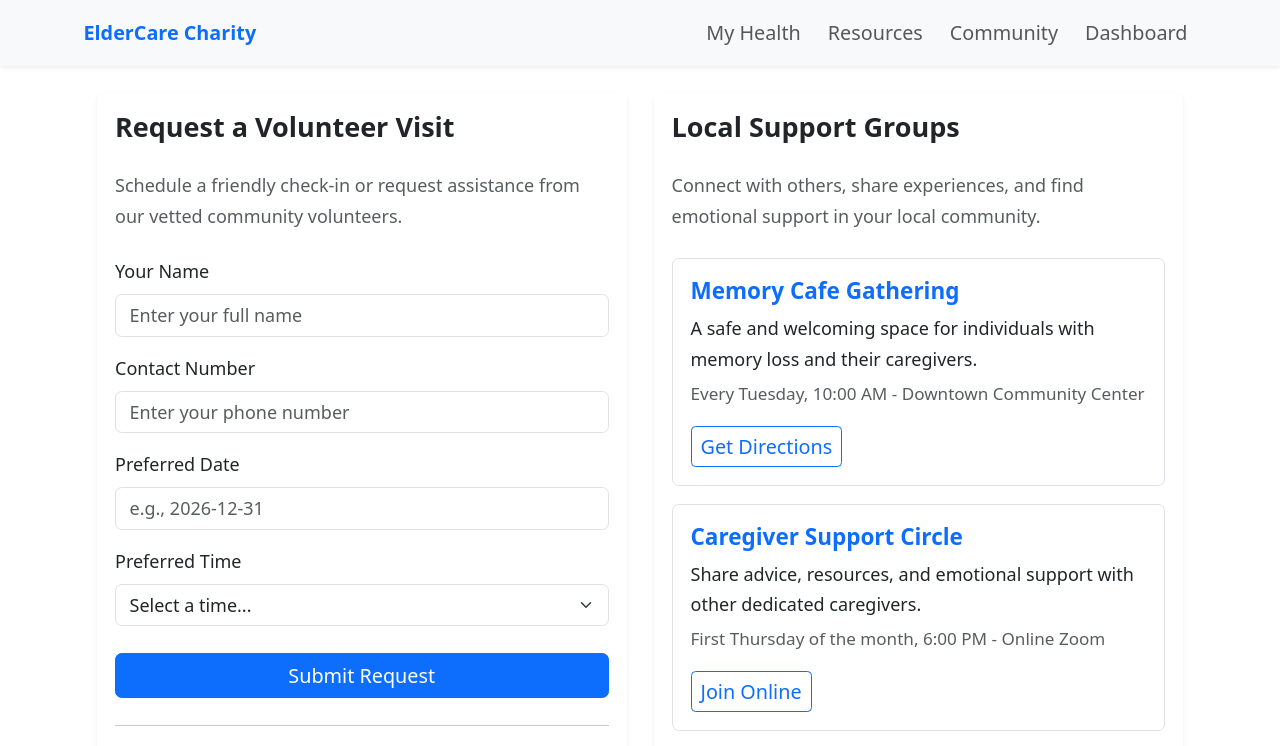
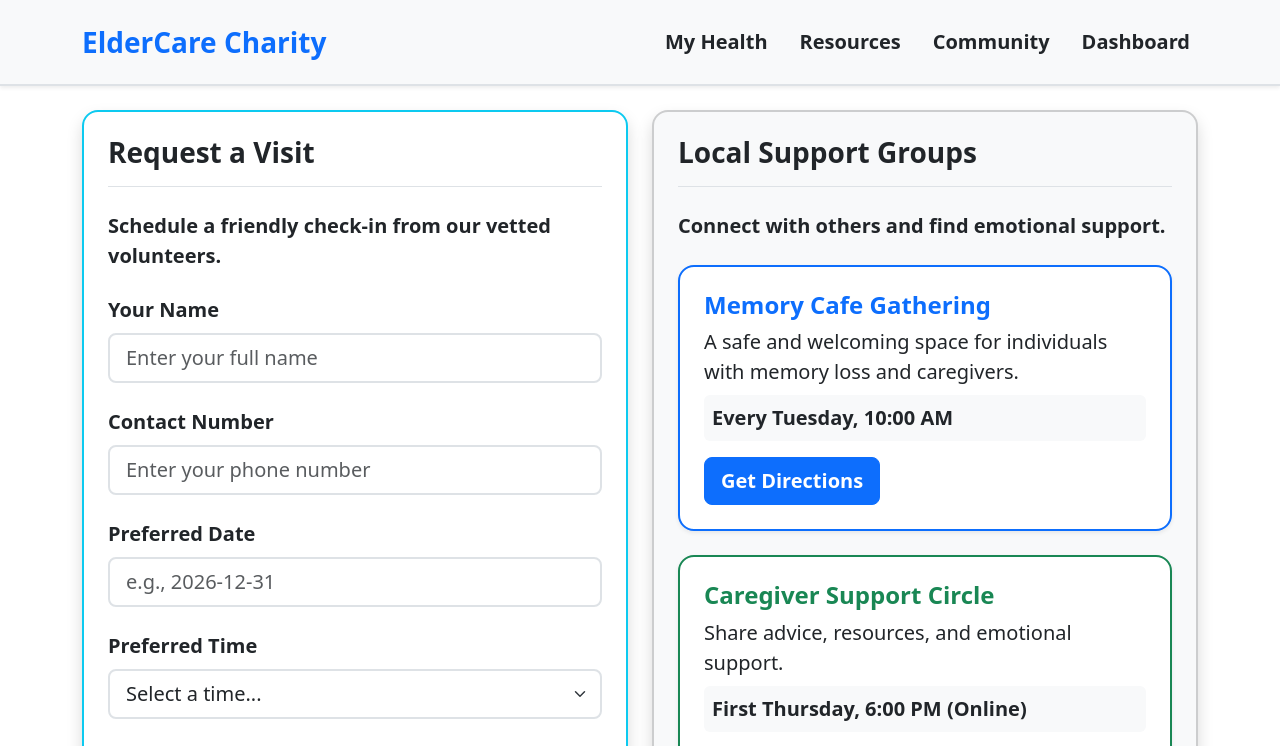
Before and after one commit to hwan0378/FIT5032_2026_Haishi_Wang_36668303_A2_BasicWebApp, a Vue app: page /community in a window 1280 px wide. Shown: the top 746 px of the page. Built offline with nearby package versions, Linux system fonts and the light colour scheme.

Commit message:
Beautify the interface layout, font size, and color contrast

```diff
--- a/src/App.vue
+++ b/src/App.vue
@@ -1,7 +1,15 @@
 <template>
-  <nav class="navbar navbar-expand-lg navbar-light bg-light shadow-sm">
+  <div id="app">
+    <!-- 顶部导航栏 -->
+    <nav
+      class="navbar navbar-expand-lg navbar-light bg-light border-bottom border-2 mb-4 shadow-sm py-3"
+    >
       <div class="container">
-      <router-link class="navbar-brand text-primary fw-bold" to="/">ElderCare Charity</router-link>
+        <!-- 网站 Logo -->
+        <router-link class="navbar-brand text-primary fw-bolder fs-3" to="/">
+          ElderCare Charity
+        </router-link>
+
         <button
           class="navbar-toggler"
           type="button"
@@ -10,49 +18,55 @@
         >
           <span class="navbar-toggler-icon"></span>
         </button>
-      <div class="collapse navbar-collapse" id="navbarNav">
-        <ul class="navbar-nav ms-auto gap-2">
+
+        <!-- 导航链接菜单 -->
+        <div class="collapse navbar-collapse justify-content-end" id="navbarNav">
+          <ul class="navbar-nav gap-3">
             <li class="nav-item">
-            <router-link class="nav-link" to="/health-portal">My Health</router-link>
+              <router-link class="nav-link text-dark fw-bold fs-5" to="/health-portal">
+                My Health
+              </router-link>
             </li>
+
             <li class="nav-item">
-            <router-link class="nav-link" to="/resources">Resources</router-link>
+              <router-link class="nav-link text-dark fw-bold fs-5" to="/resources">
+                Resources
+              </router-link>
             </li>
+
             <li class="nav-item">
-            <router-link class="nav-link" to="/community">Community</router-link>
+              <router-link class="nav-link text-dark fw-bold fs-5" to="/community">
+                Community
+              </router-link>
             </li>
+
             <li class="nav-item">
-            <router-link class="nav-link" to="/dashboard">Dashboard</router-link>
+              <router-link class="nav-link text-dark fw-bold fs-5" to="/dashboard">
+                Dashboard
+              </router-link>
             </li>
           </ul>
         </div>
       </div>
     </nav>
 
-  <main class="container mt-4">
-    <router-view></router-view>
-  </main>
+    <router-view />
+  </div>
 </template>
 
+<script>
+export default {
+  name: 'App',
+}
+</script>
+
 <style>
-html,
 body {
-  font-size: 18px;
-  background-color: #fcfcfc;
+  background-color: #f8f9fa;
+  font-family: 'Segoe UI', Tahoma, Geneva, Verdana, sans-serif;
 }
 
-#app .navbar-brand,
-#app .nav-link,
-#app .btn {
-  font-size: 1.1rem;
-  font-weight: 500;
-}
-
-#app p {
-  line-height: 1.7;
-}
-
-#app .text-muted {
-  color: #495057;
+.nav-link:hover {
+  color: #0d6efd !important;
 }
 </style>
--- a/src/views/CommunityView.vue
+++ b/src/views/CommunityView.vue
@@ -3,59 +3,57 @@
     <div class="row">
       <!-- 志愿者探访预约表单 -->
       <div class="col-md-6 mb-4">
-        <div class="card shadow-sm border-0">
-          <div class="card-body">
-            <h4 class="card-title fw-bold text-dark mb-4">Request a Volunteer Visit</h4>
-            <p class="text-muted mb-4">
-              Schedule a friendly check-in or request assistance from our vetted community
-              volunteers.
+        <div class="card shadow border-2 border-info rounded-4">
+          <div class="card-body p-4">
+            <h3 class="card-title fw-bolder text-dark mb-4 border-bottom pb-3">Request a Visit</h3>
+            <p class="text-dark fs-5 fw-bold mb-4">
+              Schedule a friendly check-in from our vetted volunteers.
             </p>
 
             <form v-on:submit.prevent="submitVolunteerRequest">
-              <!-- 用户姓名 -->
-              <div class="mb-3">
-                <label class="form-label text-dark">Your Name</label>
+              <div class="mb-4">
+                <label class="form-label text-dark fw-bold fs-5">Your Name</label>
                 <input
                   type="text"
                   v-model="newRequest.userName"
-                  class="form-control"
+                  class="form-control form-control-lg border-2"
                   placeholder="Enter your full name"
                 />
               </div>
 
-              <!-- 联系电话 -->
-              <div class="mb-3">
-                <label class="form-label text-dark">Contact Number</label>
+              <div class="mb-4">
+                <label class="form-label text-dark fw-bold fs-5">Contact Number</label>
                 <input
                   type="tel"
                   v-model="newRequest.contactNumber"
-                  class="form-control"
+                  class="form-control form-control-lg border-2"
                   placeholder="Enter your phone number"
                 />
               </div>
 
-              <!-- 期望日期 -->
-              <div class="mb-3">
-                <label class="form-label text-dark">Preferred Date</label>
+              <div class="mb-4">
+                <label class="form-label text-dark fw-bold fs-5">Preferred Date</label>
                 <input
                   type="text"
                   v-model="newRequest.preferredDate"
-                  class="form-control"
+                  class="form-control form-control-lg border-2"
                   placeholder="e.g., 2026-12-31"
                 />
               </div>
 
-              <!-- 期望时间段 -->
-              <div class="mb-3">
-                <label class="form-label text-dark">Preferred Time</label>
-                <select v-model="newRequest.preferredTime" class="form-select">
+              <div class="mb-4">
+                <label class="form-label text-dark fw-bold fs-5">Preferred Time</label>
+                <select
+                  v-model="newRequest.preferredTime"
+                  class="form-select form-select-lg border-2"
+                >
                   <option value="">Select a time...</option>
                   <option value="Morning">Morning (9:00 AM - 12:00 PM)</option>
                   <option value="Afternoon">Afternoon (1:00 PM - 5:00 PM)</option>
                 </select>
               </div>
 
-              <div v-if="errorMessageList.length > 0" class="alert alert-danger p-3">
+              <div v-if="errorMessageList.length > 0" class="alert alert-danger fs-5 fw-bold p-3">
                 <ul class="mb-0">
                   <li v-for="(message, index) in errorMessageList" v-bind:key="index">
                     {{ message }}
@@ -63,33 +61,44 @@
                 </ul>
               </div>
 
-              <div v-if="isSubmissionSuccessful === true" class="alert alert-success p-3">
-                Your request has been submitted successfully! A coordinator will contact you soon.
+              <div
+                v-if="isSubmissionSuccessful === true"
+                class="alert alert-success fs-5 fw-bold p-3"
+              >
+                Your request has been submitted successfully!
               </div>
 
-              <button type="submit" class="btn btn-primary w-100 mt-2">Submit Request</button>
+              <button
+                type="submit"
+                class="btn btn-info text-white btn-lg w-100 mt-2 fw-bold shadow-sm"
+              >
+                Submit Request
+              </button>
             </form>
 
-            <!-- 历史预约记录列表 -->
-            <hr class="my-4" />
-            <h5 class="text-dark fw-bold mb-3">My Pending Requests</h5>
+            <hr class="my-4 border-2" />
+            <h4 class="text-dark fw-bolder mb-3">My Pending Requests</h4>
 
-            <div v-if="savedRequestList.length === 0" class="text-muted small">
-              You have no pending volunteer requests.
+            <div v-if="savedRequestList.length === 0" class="text-dark fs-5 fw-bold">
+              You have no pending requests.
             </div>
 
             <ul class="list-group">
               <li
                 v-for="(request, index) in savedRequestList"
                 v-bind:key="index"
-                class="list-group-item bg-light"
+                class="list-group-item bg-light border-2 mb-2 rounded-3 p-3 shadow-sm"
               >
-                <strong>Date:</strong> {{ request.preferredDate }} ({{ request.preferredTime }})
-                <br />
-                <span class="text-muted small">Contact: {{ request.contactNumber }}</span>
+                <div class="fs-5">
+                  <strong class="text-dark">Date:</strong> {{ request.preferredDate }} ({{
+                    request.preferredTime
+                  }})
+                  <br />
+                  <span class="text-dark fw-bold">Contact: {{ request.contactNumber }}</span>
+                </div>
                 <button
                   v-on:click="cancelRequest(index)"
-                  class="btn btn-sm btn-link text-danger p-0 mt-2"
+                  class="btn btn-danger btn-lg mt-3 fw-bold shadow-sm"
                 >
                   Cancel Request
                 </button>
@@ -101,48 +110,51 @@
 
       <!-- 本地互助小组卡片 -->
       <div class="col-md-6">
-        <div class="card shadow-sm border-0 mb-4">
-          <div class="card-body">
-            <h4 class="card-title fw-bold text-dark mb-4">Local Support Groups</h4>
-            <p class="text-muted mb-4">
-              Connect with others, share experiences, and find emotional support in your local
-              community.
+        <div class="card shadow border-2 rounded-4 mb-4 bg-light">
+          <div class="card-body p-4">
+            <h3 class="card-title fw-bolder text-dark mb-4 border-bottom pb-3">
+              Local Support Groups
+            </h3>
+            <p class="text-dark fs-5 fw-bold mb-4">
+              Connect with others and find emotional support.
             </p>
 
-            <div class="card border mb-3">
-              <div class="card-body">
-                <h5 class="card-title text-primary fw-bold">Memory Cafe Gathering</h5>
-                <p class="card-text text-dark mb-1">
-                  A safe and welcoming space for individuals with memory loss and their caregivers.
+            <div class="card border border-2 border-primary mb-4 shadow-sm rounded-4">
+              <div class="card-body p-4">
+                <h4 class="card-title text-primary fw-bolder">Memory Cafe Gathering</h4>
+                <p class="card-text text-dark fs-5 mb-2">
+                  A safe and welcoming space for individuals with memory loss and caregivers.
                 </p>
-                <p class="text-muted small mb-3">
-                  Every Tuesday, 10:00 AM - Downtown Community Center
+                <p class="text-dark fw-bold fs-5 mb-3 bg-light p-2 rounded">
+                  Every Tuesday, 10:00 AM
                 </p>
-                <button class="btn btn-outline-primary btn-sm">Get Directions</button>
+                <button class="btn btn-primary btn-lg fw-bold">Get Directions</button>
               </div>
             </div>
 
-            <div class="card border mb-3">
-              <div class="card-body">
-                <h5 class="card-title text-primary fw-bold">Caregiver Support Circle</h5>
-                <p class="card-text text-dark mb-1">
-                  Share advice, resources, and emotional support with other dedicated caregivers.
+            <div class="card border border-2 border-success mb-4 shadow-sm rounded-4">
+              <div class="card-body p-4">
+                <h4 class="card-title text-success fw-bolder">Caregiver Support Circle</h4>
+                <p class="card-text text-dark fs-5 mb-2">
+                  Share advice, resources, and emotional support.
                 </p>
-                <p class="text-muted small mb-3">
-                  First Thursday of the month, 6:00 PM - Online Zoom
+                <p class="text-dark fw-bold fs-5 mb-3 bg-light p-2 rounded">
+                  First Thursday, 6:00 PM (Online)
                 </p>
-                <button class="btn btn-outline-primary btn-sm">Join Online</button>
+                <button class="btn btn-success btn-lg fw-bold">Join Online</button>
               </div>
             </div>
 
-            <div class="card border">
-              <div class="card-body">
-                <h5 class="card-title text-primary fw-bold">Senior Wellness Walk</h5>
-                <p class="card-text text-dark mb-1">
+            <div class="card border border-2 border-warning mb-4 shadow-sm rounded-4">
+              <div class="card-body p-4">
+                <h4 class="card-title text-dark fw-bolder">Senior Wellness Walk</h4>
+                <p class="card-text text-dark fs-5 mb-2">
                   Gentle outdoor exercise combined with friendly conversation.
                 </p>
-                <p class="text-muted small mb-3">Every Friday, 9:00 AM - Riverside City Park</p>
-                <button class="btn btn-outline-primary btn-sm">Learn More</button>
+                <p class="text-dark fw-bold fs-5 mb-3 bg-light p-2 rounded">
+                  Every Friday, 9:00 AM - Riverside Park
+                </p>
+                <button class="btn btn-warning btn-lg fw-bold text-dark">Learn More</button>
               </div>
             </div>
           </div>
@@ -155,7 +167,6 @@
 <script>
 export default {
   name: 'CommunityView',
-
   data() {
     return {
       newRequest: {
@@ -169,8 +180,8 @@ export default {
       isSubmissionSuccessful: false,
     }
   },
-
   mounted() {
+    // 页面挂载时初始化：从本地存储读取历史数据
     let savedData = localStorage.getItem('volunteer_requests')
     if (savedData !== null) {
       this.savedRequestList = JSON.parse(savedData)
@@ -178,31 +189,28 @@ export default {
       this.savedRequestList = []
     }
   },
-
   methods: {
     submitVolunteerRequest() {
       this.errorMessageList = []
       this.isSubmissionSuccessful = false
 
+      // 必填项校验
       if (this.newRequest.userName === '') {
         this.errorMessageList.push('[Error] Please enter your name.')
       }
-
       if (this.newRequest.contactNumber === '') {
         this.errorMessageList.push('[Error] Please enter your contact number.')
       }
-
       if (this.newRequest.preferredDate === '') {
         this.errorMessageList.push('[Error] Please select a preferred date.')
       }
-
       if (this.newRequest.preferredTime === '') {
         this.errorMessageList.push('[Error] Please select a preferred time.')
       }
 
+      // 如果校验通过，执行安全清理与保存
       if (this.errorMessageList.length === 0) {
-        // 安全要求：防止 XSS 攻击
-        // 用正则强制替换危险的 HTML 标签，防止恶意代码注入
+        // 安全要求：强制替换危险的 HTML 标签，防止 XSS 攻击
         let safeUserName = this.newRequest.userName.replace(/</g, '&lt;').replace(/>/g, '&gt;')
         let safeContact = this.newRequest.contactNumber.replace(/</g, '&lt;').replace(/>/g, '&gt;')
         let safeDate = this.newRequest.preferredDate.replace(/</g, '&lt;').replace(/>/g, '&gt;')
@@ -219,15 +227,14 @@ export default {
 
         this.isSubmissionSuccessful = true
 
+        // 重置表单状态
         this.newRequest.userName = ''
         this.newRequest.contactNumber = ''
         this.newRequest.preferredDate = ''
         this.newRequest.preferredTime = ''
       }
     },
-
     cancelRequest(indexNumber) {
-      // 通过索引位置删除记录，并重新保存
       this.savedRequestList.splice(indexNumber, 1)
       localStorage.setItem('volunteer_requests', JSON.stringify(this.savedRequestList))
     },
@@ -235,8 +242,4 @@ export default {
 }
 </script>
 
-<style scoped>
-.small {
-  font-size: 0.95rem;
-}
-</style>
+<style scoped></style>
--- a/src/views/ResourcesView.vue
+++ b/src/views/ResourcesView.vue
@@ -1,28 +1,28 @@
 <template>
   <div class="container mt-4 mb-5">
     <div class="text-center mb-5">
-      <h2 class="fw-bold text-dark">Education & Resources</h2>
-      <p class="text-muted fs-5">Evidence-based guides for healthy aging.</p>
+      <h1 class="fw-bolder text-dark">Education & Resources</h1>
+      <p class="text-dark fw-bold fs-4 mt-3">Evidence-based guides for healthy aging.</p>
     </div>
 
     <div class="row">
-      <!-- 健康教育文章区 & 网站打分 -->
+      <!-- 左侧文章区 -->
       <div class="col-md-6 mb-4">
-        <h4 class="fw-bold text-primary mb-3">Featured Articles</h4>
+        <h3 class="fw-bolder text-primary mb-4 border-bottom pb-2">Featured Articles</h3>
 
         <div
           v-for="(article, index) in articleList"
           v-bind:key="index"
-          class="card shadow-sm border-0 mb-4"
+          class="card shadow border-2 border-secondary rounded-4 mb-4"
         >
-          <div class="card-body">
-            <h5 class="card-title fw-bold text-dark">{{ article.title }}</h5>
+          <div class="card-body p-4">
+            <h4 class="card-title fw-bolder text-dark mb-3">{{ article.title }}</h4>
 
-            <ul class="mt-3 text-dark">
+            <ul class="mt-3 text-dark fs-5 fw-bold" style="line-height: 1.8">
               <li
                 v-for="(point, pointIndex) in article.points"
                 v-bind:key="pointIndex"
-                class="mb-2"
+                class="mb-3"
               >
                 {{ point }}
               </li>
@@ -30,60 +30,73 @@
           </div>
         </div>
 
-        <!-- 网站总体评分卡片 -->
-        <div class="card shadow-sm border-0 mb-4 bg-light">
-          <div class="card-body">
-            <h4 class="card-title fw-bold text-primary border-bottom pb-2">Rate Our Website</h4>
-            <p class="text-muted mb-3">
+        <!-- 网站评分卡片 -->
+        <div class="card shadow border-3 border-warning rounded-4 mb-4 bg-light">
+          <div class="card-body p-4">
+            <h3 class="card-title fw-bolder text-dark border-bottom border-warning pb-3">
+              Rate Our Website
+            </h3>
+            <p class="text-dark fw-bold fs-5 mb-4">
               How would you rate your experience with the ElderCare platform?
             </p>
 
-            <!-- 评分展示区 -->
-            <div class="d-flex justify-content-between align-items-center mb-3">
-              <span class="badge bg-warning text-dark fs-6">
-                Average Rating: {{ calculateWebsiteAverageRating() }} ★
+            <div
+              class="d-flex justify-content-between align-items-center mb-4 bg-white p-3 rounded-3 border"
+            >
+              <span class="badge bg-warning text-dark fs-4 p-2 shadow-sm">
+                Average: {{ calculateWebsiteAverageRating() }} ★
               </span>
-              <!-- 展示总共有多少人打分 -->
-              <span class="text-muted small">({{ websiteRatings.length }} reviews)</span>
+              <span class="text-dark fw-bold fs-5">({{ websiteRatings.length }} reviews)</span>
             </div>
 
-            <!-- 用户打分操作区 -->
-            <div class="input-group input-group-sm">
-              <span class="input-group-text">Your Rating:</span>
-              <select v-model="userSelectedScore" class="form-select">
+            <div class="input-group input-group-lg shadow-sm">
+              <span class="input-group-text bg-dark text-white fw-bold">Your Rating:</span>
+              <select v-model="userSelectedScore" class="form-select border-dark">
                 <option value="5">5 Stars - Excellent</option>
                 <option value="4">4 Stars - Good</option>
                 <option value="3">3 Stars - Average</option>
                 <option value="2">2 Stars - Poor</option>
                 <option value="1">1 Star - Terrible</option>
               </select>
-              <button v-on:click="submitWebsiteRating" class="btn btn-primary">Submit</button>
+              <button
+                v-on:click="submitWebsiteRating"
+                class="btn btn-warning fw-bolder text-dark px-4"
+              >
+                Submit
+              </button>
             </div>
           </div>
         </div>
       </div>
 
-      <!-- 常见问题解答 FAQ -->
+      <!-- 右侧 FAQ -->
       <div class="col-md-6">
-        <h4 class="fw-bold text-primary mb-3">Caregiver FAQ</h4>
+        <h3 class="fw-bolder text-primary mb-4 border-bottom pb-2">Caregiver FAQ</h3>
 
         <div
           v-for="(faq, index) in faqList"
           v-bind:key="index"
-          class="card shadow-sm border-0 mb-3 bg-light"
+          class="card shadow-sm border-2 rounded-4 mb-4 bg-light"
         >
-          <div class="card-body">
-            <h5 class="card-title fw-bold text-dark border-bottom pb-2">Q: {{ faq.question }}</h5>
-            <p class="card-text text-dark mt-2"><strong>A:</strong> {{ faq.answer }}</p>
+          <div class="card-body p-4">
+            <h4 class="card-title fw-bolder text-primary border-bottom border-secondary pb-3 mb-3">
+              Q: {{ faq.question }}
+            </h4>
+            <p class="card-text text-dark fs-5 fw-bold" style="line-height: 1.6">
+              <strong class="text-success fs-4 me-2">A:</strong> {{ faq.answer }}
+            </p>
           </div>
         </div>
 
-        <!-- 引导联系社区的卡片 -->
-        <div class="card border-primary mb-3 mt-4">
-          <div class="card-body text-center">
-            <h5 class="text-primary fw-bold">Still have questions?</h5>
-            <p class="text-muted">Our community coordinators are here to help you.</p>
-            <router-link to="/community" class="btn btn-primary">Contact Support</router-link>
+        <div class="card border-3 border-primary rounded-4 mb-3 mt-5 shadow">
+          <div class="card-body text-center p-5">
+            <h3 class="text-dark fw-bolder mb-3">Still have questions?</h3>
+            <p class="text-dark fs-5 fw-bold mb-4">
+              Our community coordinators are here to help you.
+            </p>
+            <router-link to="/community" class="btn btn-primary btn-lg fw-bold px-5 shadow-sm"
+              >Contact Support</router-link
+            >
           </div>
         </div>
       </div>
@@ -94,10 +107,8 @@
 <script>
 export default {
   name: 'ResourcesView',
-
   data() {
     return {
-      // 存放文章数据的数组
       articleList: [
         {
           title: '3 Simple Ways to Keep Your Mind Active',
@@ -116,7 +127,6 @@ export default {
           ],
         },
       ],
-      // FAQ 的数据数组
       faqList: [
         {
           question: 'How do I track cognitive health?',
@@ -128,38 +138,32 @@ export default {
         },
       ],
       userSelectedScore: 5,
-      // 存放网站所有的历史打分
       websiteRatings: [],
     }
   },
-
   mounted() {
-    // 页面加载时，读取打分记录
     let savedRatings = localStorage.getItem('website_ratings_data')
     if (savedRatings !== null) {
       this.websiteRatings = JSON.parse(savedRatings)
     } else {
-      this.websiteRatings = [5, 4, 5, 4]
+      this.websiteRatings = []
     }
   },
-
   methods: {
-    // 计算整个网站平均分
     calculateWebsiteAverageRating() {
       if (this.websiteRatings.length === 0) {
-        return 'No ratings yet'
+        return 'No ratings'
       }
 
+      // 评分：遍历历史评分求和，保留 1 位小数
       let totalSum = 0
       for (let i = 0; i < this.websiteRatings.length; i++) {
         totalSum = totalSum + this.websiteRatings[i]
       }
 
       let average = totalSum / this.websiteRatings.length
-      return average.toFixed(1) // toFixed(1) 表示只保留一位小数
+      return average.toFixed(1)
     },
-
-    // 提交新分数
     submitWebsiteRating() {
       let newScore = parseInt(this.userSelectedScore)
       this.websiteRatings.push(newScore)
@@ -170,8 +174,4 @@ export default {
 }
 </script>
 
-<style scoped>
-.card-body {
-  padding: 1.5rem;
-}
-</style>
+<style scoped></style>
```
Also changed, not shown: src/views/DashboardView.vue (+44 -52 lines), src/views/HealthPortalView.vue (+39 -51 lines), src/views/HomeView.vue (+83 -77 lines). Lines whose indentation alone changed are shown as unchanged.
